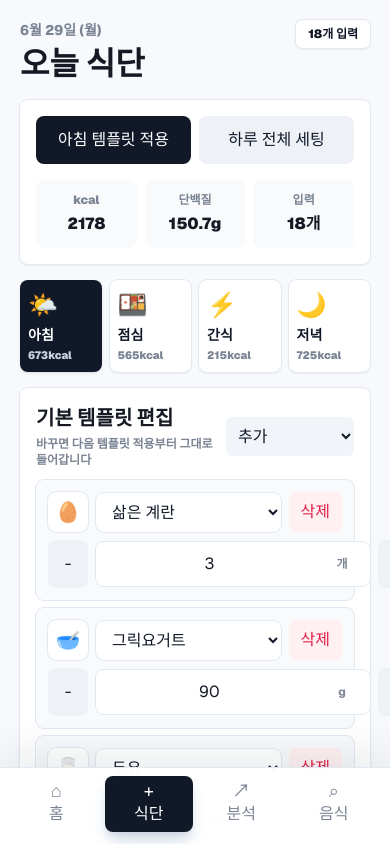
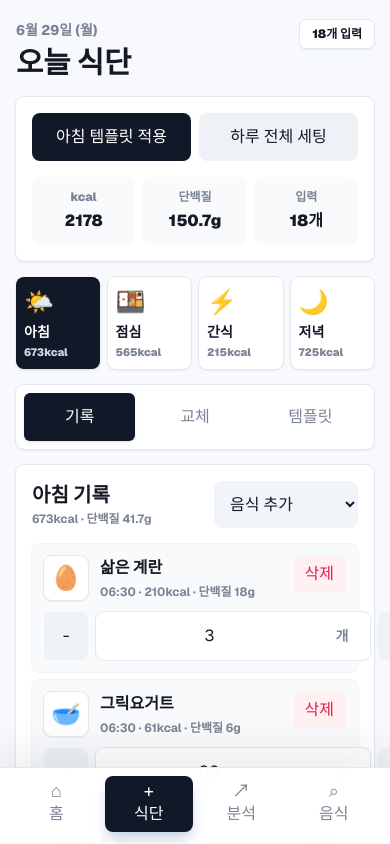
Before and after one commit to lmsnism-ux/body-profile-nutrition, a Next.js app: page / in a window 390 px wide. Both pictures are taken after a click on the button "기본 식단으로 시작". Shown: the top 844 px of the page. Built offline with nearby package versions, Linux system fonts and the light colour scheme.

Commit message:
Polish mobile UX and meal feedback

```diff
--- a/src/app/page.tsx
+++ b/src/app/page.tsx
@@ -1,7 +1,7 @@
 "use client";
 
 import { useMemo, useState } from "react";
-import { addDays, koreanDate, monthDates, todayKey, weekDates } from "@/lib/date";
+import { koreanDate, monthDates, todayKey, weekDates } from "@/lib/date";
 import { mealTemplateSummaries } from "@/data/defaultMealTemplates";
 import { calculateDailyNutrition, calculateEntryNutrition, round, scoreDay, targetForWeight } from "@/lib/nutrition";
 import { NutritionProvider, useNutrition } from "@/store/NutritionProvider";
@@ -64,6 +64,8 @@ const mealRoleGroups = [
   { label: "과일", emoji: "🫐", foodIds: ["blueberry", "banana", "avocado", "apple"] },
 ];
 
+const clampWeight = (value: number) => Math.min(90, Math.max(75, value));
+
 const emptyFoodForm: FoodForm = {
   name: "",
   emoji: "🍽️",
@@ -91,9 +93,9 @@ function NutritionApp() {
   const [tab, setTab] = useState<TabId>("home");
 
   return (
-    <main className="min-h-dvh bg-[#E9EEF5] text-[#151923]">
-      <div className="mx-auto flex min-h-dvh w-full max-w-md flex-col bg-[#F7F9FC] shadow-2xl shadow-slate-300/60">
-        <div className="flex-1 overflow-y-auto px-5 pb-28 pt-5">
+    <main className="min-h-dvh overflow-x-hidden bg-[#E9EEF5] text-[#151923]">
+      <div className="mx-auto flex min-h-dvh w-full max-w-md min-w-0 flex-col overflow-x-hidden bg-[#F7F9FC] shadow-2xl shadow-slate-300/60">
+        <div className="min-w-0 flex-1 overflow-x-hidden overflow-y-auto px-4 pb-28 pt-5 sm:px-5">
           {tab === "home" && <HomeView goMeals={() => setTab("meals")} />}
           {tab === "meals" && <MealsView />}
           {tab === "analysis" && <AnalysisView />}
@@ -220,6 +222,7 @@ function MealsView() {
     removeEntry,
   } = useNutrition();
   const [selectedMeal, setSelectedMeal] = useState<MealType>("아침");
+  const [mealTool, setMealTool] = useState<"record" | "swap" | "template">("record");
   const favoriteFoods = foods.filter((food) => food.favorite);
   const total = useMemo(() => calculateDailyNutrition(log.entries, foods), [foods, log.entries]);
   const selectedEntries = log.entries.filter((entry) => entry.mealType === selectedMeal);
@@ -265,6 +268,36 @@ function MealsView() {
 
       <MealSwitcher selectedMeal={selectedMeal} entries={log.entries} foods={foods} onSelect={setSelectedMeal} />
 
+      <div className="rounded-lg bg-white p-2 shadow-sm ring-1 ring-slate-200">
+        <div className="grid grid-cols-3 gap-1">
+          <ToolTab active={mealTool === "record"} onClick={() => setMealTool("record")} label="기록" />
+          <ToolTab active={mealTool === "swap"} onClick={() => setMealTool("swap")} label="교체" />
+          <ToolTab active={mealTool === "template"} onClick={() => setMealTool("template")} label="템플릿" />
+        </div>
+      </div>
+
+      {mealTool === "record" && (
+        <MealRecordPanel
+          selectedMeal={selectedMeal}
+          template={template}
+          selectedEntries={selectedEntries}
+          selectedTotal={selectedTotal}
+          favoriteFoods={favoriteFoods}
+          addEntry={addEntry}
+          updateEntryAmount={updateEntryAmount}
+          removeEntry={removeEntry}
+          foods={foods}
+        />
+      )}
+
+      {mealTool === "swap" && (
+        <>
+          <RotationPanel selectedMeal={selectedMeal} onRotate={rotateMealFood} />
+          <RoleSwapPanel mealType={selectedMeal} entries={selectedEntries} foods={foods} onReplace={replaceMealFood} />
+        </>
+      )}
+
+      {mealTool === "template" && (
         <TemplateEditor
           mealType={selectedMeal}
           foods={foods}
@@ -274,52 +307,46 @@ function MealsView() {
           onAdd={addFoodToMealTemplate}
           onRemove={removeFoodFromMealTemplate}
         />
+      )}
+    </section>
+  );
+}
 
-      <div className="rounded-lg bg-[#111827] p-4 text-white shadow-xl shadow-slate-300">
-        <div className="flex items-start justify-between gap-3">
-          <div className="min-w-0">
-            <p className="text-sm font-black text-slate-300">{template.emoji} {template.title}</p>
-            <h2 className="mt-1 text-2xl font-black">{selectedMeal} 빠른 추가</h2>
-            <p className="mt-1 text-sm font-bold text-slate-300">{template.subtitle}</p>
-          </div>
-          <div className="rounded-lg bg-white/10 px-3 py-2 text-right">
-            <p className="text-xs font-black text-slate-300">현재</p>
-            <p className="text-lg font-black">{round(selectedTotal.calories)}kcal</p>
-          </div>
-        </div>
+function ToolTab({ active, onClick, label }: { active: boolean; onClick: () => void; label: string }) {
+  return (
     <button
-          onClick={addCurrentMealTemplate}
-          className="mt-4 h-14 w-full rounded-lg bg-white text-base font-black text-[#111827] transition active:scale-[0.99]"
+      onClick={onClick}
+      className={`rounded-md px-2 py-3 text-sm font-black transition active:scale-[0.98] ${
+        active ? "bg-[#111827] text-white shadow-sm" : "text-[#7B8494]"
+      }`}
     >
-          {template.emoji} {selectedMeal} 템플릿 한 번에 적용
+      {label}
     </button>
-      </div>
+  );
+}
 
-      <div className="rounded-lg bg-white p-4 shadow-sm ring-1 ring-slate-200">
-        <div className="flex items-center justify-between gap-3">
-          <div>
-            <h2 className="text-xl font-black">로테이션</h2>
-            <p className="mt-1 text-xs font-bold text-[#7B8494]">{selectedMeal}에 맞춰 같은 종류 음식만 바꿉니다</p>
-          </div>
-          <span className="rounded-md bg-[#ECFDF5] px-3 py-1.5 text-xs font-black text-[#047857]">한 번 터치</span>
-        </div>
-        <div className="mt-3 grid grid-cols-3 gap-2">
-          {rotationGroups.map((group) => (
-            <button
-              key={group.label}
-              onClick={() => rotateMealFood(selectedMeal, group.foodIds)}
-              className="rounded-lg bg-[#F8FAFC] px-3 py-3 text-left ring-1 ring-slate-200 transition active:scale-[0.98]"
-            >
-              <p className="text-2xl">{group.emoji}</p>
-              <p className="mt-1 text-sm font-black">{group.label}</p>
-              <p className="mt-0.5 text-[0.68rem] font-bold text-[#7B8494]">다음 음식</p>
-            </button>
-          ))}
-        </div>
-      </div>
-
-      <RoleSwapPanel mealType={selectedMeal} entries={selectedEntries} foods={foods} onReplace={replaceMealFood} />
-
+function MealRecordPanel({
+  selectedMeal,
+  template,
+  selectedEntries,
+  selectedTotal,
+  favoriteFoods,
+  addEntry,
+  updateEntryAmount,
+  removeEntry,
+  foods,
+}: {
+  selectedMeal: MealType;
+  template: { title: string; emoji: string; subtitle: string };
+  selectedEntries: DailyLog["entries"];
+  selectedTotal: Nutrients;
+  favoriteFoods: FoodItem[];
+  addEntry: (foodId: string, mealType: MealType) => void;
+  updateEntryAmount: (entryId: string, amount: number) => void;
+  removeEntry: (entryId: string) => void;
+  foods: FoodItem[];
+}) {
+  return (
     <div className="rounded-lg bg-white p-4 shadow-sm ring-1 ring-slate-200">
         <div className="flex items-center justify-between gap-3">
           <div>
@@ -345,7 +372,6 @@ function MealsView() {
             ))}
           </select>
         </div>
-
         <div className="mt-4 space-y-2">
           {selectedEntries.length === 0 && (
             <div className="rounded-lg border border-dashed border-slate-300 bg-[#F8FAFC] px-4 py-6 text-center">
@@ -400,7 +426,33 @@ function MealsView() {
           })}
         </div>
       </div>
-    </section>
+  );
+}
+
+function RotationPanel({ selectedMeal, onRotate }: { selectedMeal: MealType; onRotate: (mealType: MealType, foodIds: string[]) => void }) {
+  return (
+    <div className="rounded-lg bg-white p-4 shadow-sm ring-1 ring-slate-200">
+      <div className="flex items-center justify-between gap-3">
+        <div>
+          <h2 className="text-xl font-black">한 번에 바꾸기</h2>
+          <p className="mt-1 text-xs font-bold text-[#7B8494]">{selectedMeal} 음식 역할만 빠르게 교체합니다</p>
+        </div>
+        <span className="rounded-md bg-[#ECFDF5] px-3 py-1.5 text-xs font-black text-[#047857]">터치</span>
+      </div>
+      <div className="mt-3 grid grid-cols-3 gap-2">
+        {rotationGroups.map((group) => (
+          <button
+            key={group.label}
+            onClick={() => onRotate(selectedMeal, group.foodIds)}
+            className="min-w-0 rounded-lg bg-[#F8FAFC] px-3 py-3 text-left ring-1 ring-slate-200 transition active:scale-[0.98]"
+          >
+            <p className="text-2xl">{group.emoji}</p>
+            <p className="mt-1 truncate text-sm font-black">{group.label}</p>
+            <p className="mt-0.5 text-[0.68rem] font-bold text-[#7B8494]">다음 음식</p>
+          </button>
+        ))}
+      </div>
+    </div>
   );
 }
 
@@ -570,14 +622,14 @@ function WeightControl({
   function commit(value: string) {
     const next = Number(value);
     if (!Number.isFinite(next) || next <= 0) return;
-    const rounded = round(next);
+    const rounded = round(clampWeight(next));
     setDraft(String(rounded));
     onChange(rounded);
   }
 
   function step(delta: number) {
     const base = Number(draft) || weight || previousWeight;
-    const next = round(Math.max(30, base + delta));
+    const next = round(clampWeight(base + delta));
     setDraft(String(next));
     onChange(next);
   }
@@ -587,7 +639,7 @@ function WeightControl({
       <div className="flex items-start justify-between gap-3">
         <div>
           <p className="text-xs font-black text-[#7B8494]">오늘 체중</p>
-          <p className="mt-1 text-sm font-bold text-[#7B8494]">키 {heightCm}cm 고정 · 전일 {round(previousWeight)}kg 기준</p>
+          <p className="mt-1 text-sm font-bold text-[#7B8494]">키 {heightCm}cm 고정 · 75~90kg 범위</p>
         </div>
         <span className="rounded-md bg-[#F1F5F9] px-3 py-1.5 text-xs font-black text-[#566174]">0 방지</span>
       </div>
@@ -602,6 +654,8 @@ function WeightControl({
             className="min-w-0 flex-1 bg-transparent text-center text-3xl font-black outline-none"
             type="number"
             step="0.1"
+            min="75"
+            max="90"
             inputMode="decimal"
           />
           <span className="w-8 text-center text-sm font-bold text-[#7B8494]">kg</span>
@@ -739,7 +793,7 @@ function CompactBars({ title, caption, items, unit, tone }: { title: string; cap
 function AnalysisView() {
   const { logsByDate, foods } = useNutrition();
   const today = todayKey();
-  const days = useMemo(() => [-6, -5, -4, -3, -2, -1, 0].map((offset) => addDays(today, offset)), [today]);
+  const days = useMemo(() => weekDates(today), [today]);
   const summaries = days.map((date) => {
     const log = logsByDate[date] ?? createDisplayLog(date);
     const total = calculateDailyNutrition(log.entries, foods);
@@ -759,24 +813,25 @@ function AnalysisView() {
   const avgScore = recorded.length ? recorded.reduce((sum, item) => sum + item.score, 0) / recorded.length : 0;
   const proteinHits = recorded.filter((item) => item.proteinHit).length;
   const deviations = recorded.reduce((sum, item) => sum + item.log.entries.filter((entry) => entry.mealType === "이탈음식").length, 0);
-  const weights = summaries.filter((item) => item.log.weightKg > 0).map((item) => item.log.weightKg);
+  const weights = recorded.filter((item) => item.log.weightKg > 0).map((item) => item.log.weightKg);
   const weightDelta = weights.length >= 2 ? weights[weights.length - 1] - weights[0] : 0;
+  const hasEnoughData = recorded.length >= 2;
 
   return (
     <section className="space-y-4">
-      <AppHeader eyebrow="최근 7일 흐름" title="분석" aside={`${recorded.length}일 기록`} />
+      <AppHeader eyebrow="월요일 시작" title="분석" aside={`${recorded.length}/7 기록`} />
 
       <div className="grid grid-cols-2 gap-3">
-        <InfoCard label="평균 칼로리">
-          <p className="text-3xl font-black">{recorded.length ? round(avgCalories) : "-"}</p>
-          <p className="mt-1 text-xs font-bold text-[#7B8494]">기록 {recorded.length}일</p>
+        <InfoCard label="이번 주 기록">
+          <p className="text-3xl font-black">{recorded.length}/7</p>
+          <p className="mt-1 text-xs font-bold text-[#7B8494]">식단 입력일</p>
         </InfoCard>
         <InfoCard label="평균 점수">
-          <p className="text-3xl font-black">{recorded.length ? round(avgScore) : "-"}</p>
+          <p className="text-3xl font-black">{hasEnoughData ? round(avgScore) : "-"}</p>
           <p className="mt-1 text-xs font-bold text-[#7B8494]">100점 기준</p>
         </InfoCard>
         <InfoCard label="단백질 달성">
-          <p className="text-3xl font-black">{proteinHits}/{recorded.length || 0}</p>
+          <p className="text-3xl font-black">{recorded.length ? `${proteinHits}/${recorded.length}` : "-"}</p>
           <p className="mt-1 text-xs font-bold text-[#7B8494]">목표 90% 이상</p>
         </InfoCard>
         <InfoCard label="체중 변화">
@@ -789,7 +844,7 @@ function AnalysisView() {
         <div className="flex items-center justify-between gap-3">
           <div>
             <h2 className="text-xl font-black">주간 실행력</h2>
-            <p className="mt-1 text-xs font-bold text-[#7B8494]">목표 칼로리 대비 섭취량</p>
+            <p className="mt-1 text-xs font-bold text-[#7B8494]">월요일부터 일요일까지 한눈에 보기</p>
           </div>
           <span className="rounded-md bg-[#FFF1F2] px-3 py-1.5 text-xs font-black text-[#E11D48]">
             이탈 {deviations}회
@@ -818,10 +873,11 @@ function AnalysisView() {
         <h2 className="text-xl font-black">다음 개선 포인트</h2>
         <div className="mt-3 space-y-2">
           {recorded.length === 0 && <Insight text="아직 분석할 식단 기록이 없습니다. 오늘 식단부터 입력해 주세요." />}
-          {recorded.length > 0 && proteinHits < recorded.length && <Insight text="단백질 달성일이 부족합니다. 간식에 프로틴 또는 닭가슴살을 먼저 보강하는 편이 좋습니다." />}
+          {recorded.length === 1 && <Insight text="아직 하루치만 입력되었습니다. 최소 이틀 이상 쌓이면 흐름을 판단할 수 있습니다." />}
+          {hasEnoughData && proteinHits < recorded.length && <Insight text="단백질 달성일이 부족합니다. 간식에 프로틴 또는 닭가슴살을 먼저 보강하는 편이 좋습니다." />}
           {recorded.length > 0 && deviations > 0 && <Insight text="이탈음식이 기록되었습니다. 다음 날은 칼로리보다 단백질과 나트륨 회복을 우선 확인하세요." />}
-          {recorded.length > 0 && avgCalories < 1800 && <Insight text="평균 칼로리가 낮습니다. 운동 수행감이 떨어지면 탄수화물을 조금 올리는 전략이 필요합니다." />}
-          {recorded.length > 0 && proteinHits === recorded.length && deviations === 0 && <Insight text="최근 기록의 기본 흐름이 좋습니다. 이제 체중 추세를 보며 탄수화물 양을 미세 조정하면 됩니다." />}
+          {hasEnoughData && avgCalories > 0 && avgCalories < 1800 && <Insight text="평균 칼로리가 낮습니다. 운동 수행감이 떨어지면 탄수화물을 조금 올리는 전략이 필요합니다." />}
+          {hasEnoughData && proteinHits === recorded.length && deviations === 0 && <Insight text="최근 기록의 기본 흐름이 좋습니다. 이제 체중 추세를 보며 탄수화물 양을 미세 조정하면 됩니다." />}
         </div>
       </div>
     </section>
@@ -995,12 +1051,12 @@ function FoodsView() {
 
 function AppHeader({ eyebrow, title, aside }: { eyebrow: string; title: string; aside: string }) {
   return (
-    <header className="flex items-start justify-between gap-4">
-      <div>
+    <header className="flex min-w-0 items-start justify-between gap-3">
+      <div className="min-w-0">
         <p className="text-sm font-extrabold text-[#7B8494]">{eyebrow}</p>
-        <h1 className="mt-1 text-[2rem] font-black leading-tight tracking-normal">{title}</h1>
+        <h1 className="mt-1 break-keep text-[1.85rem] font-black leading-tight tracking-normal">{title}</h1>
       </div>
-      <span className="rounded-md bg-white px-3 py-1.5 text-xs font-black text-[#111827] shadow-sm ring-1 ring-slate-200">
+      <span className="shrink-0 rounded-md bg-white px-3 py-1.5 text-xs font-black text-[#111827] shadow-sm ring-1 ring-slate-200">
         {aside}
       </span>
     </header>
@@ -1165,6 +1221,7 @@ function MealProgressRow({
 }) {
   const meta = nutrientLabels[name];
   const mealPercent = mealTarget ? Math.round((mealValue / mealTarget) * 100) : 0;
+  const dayPercent = dayTarget ? Math.round((dayValue / dayTarget) * 100) : 0;
   const dayRemain = Math.max(0, dayTarget - dayValue);
   const status = mealValue >= mealTarget * 0.85 ? "충분" : "보강";
 
@@ -1183,8 +1240,25 @@ function MealProgressRow({
           {status}
         </span>
       </div>
-      <div className="mt-3 h-2 overflow-hidden rounded-full bg-[#E5EAF1]">
+      <div className="mt-3 space-y-2">
+        <div>
+          <div className="mb-1 flex justify-between text-[0.68rem] font-black text-[#7B8494]">
+            <span>현재 끼니</span>
+            <span>{Math.min(100, mealPercent)}%</span>
+          </div>
+          <div className="h-2 overflow-hidden rounded-full bg-[#E5EAF1]">
             <div className="h-full rounded-full" style={{ width: `${Math.min(100, mealPercent)}%`, backgroundColor: meta.accent }} />
+          </div>
+        </div>
+        <div>
+          <div className="mb-1 flex justify-between text-[0.68rem] font-black text-[#7B8494]">
+            <span>하루 전체</span>
+            <span>남음 {round(dayRemain)}{meta.unit}</span>
+          </div>
+          <div className="h-2 overflow-hidden rounded-full bg-[#E5EAF1]">
+            <div className="h-full rounded-full bg-[#111827]" style={{ width: `${Math.min(100, dayPercent)}%` }} />
+          </div>
+        </div>
       </div>
     </div>
   );
@@ -1196,7 +1270,11 @@ function FoodCard({ food, onEdit }: { food: FoodItem; onEdit: () => void }) {
 
   return (
     <div className="rounded-lg bg-white p-4 shadow-sm ring-1 ring-slate-200">
-      <div className="flex items-start justify-between gap-3">
+      <div className="flex min-w-0 items-start justify-between gap-3">
+        <div className="flex min-w-0 gap-3">
+          <div className="grid h-13 w-13 shrink-0 place-items-center rounded-lg bg-[#FFF7ED] text-3xl ring-1 ring-orange-100">
+            {food.emoji ?? "🍽️"}
+          </div>
           <div className="min-w-0">
             <p className="truncate text-lg font-black">{food.name}</p>
             <p className="mt-1 text-sm font-bold text-[#7B8494]">
@@ -1204,6 +1282,7 @@ function FoodCard({ food, onEdit }: { food: FoodItem; onEdit: () => void }) {
               {food.baseAmount}
               {food.unit} 기준 · {food.category}
             </p>
+          </div>
         </div>
         <div className="flex shrink-0 flex-col items-end gap-2">
           <span className={`rounded-md px-3 py-1.5 text-xs font-black ${missing ? "bg-[#FFFBEB] text-[#92400E]" : "bg-[#F1F5F9] text-[#566174]"}`}>
--- a/src/store/NutritionProvider.tsx
+++ b/src/store/NutritionProvider.tsx
@@ -63,6 +63,7 @@ const defaultGroceries: GroceryItem[] = [
 
 const NutritionContext = createContext<NutritionContextValue | null>(null);
 const storageKey = "bp-nutrition-mvp-v2";
+const clampWeight = (value: number) => Math.min(90, Math.max(75, value));
 
 type StoredNutritionState = {
   foods: FoodItem[];
@@ -225,7 +226,7 @@ export function NutritionProvider({ children }: { children: React.ReactNode }) {
       setSelectedDate(date);
       setLogsByDate((current) => current[date] ? current : { ...current, [date]: createEmptyLog(date, findLatestWeight(current, date)) });
     },
-    setWeight: (weightKg) => updateSelectedLog((current) => ({ ...current, weightKg })),
+    setWeight: (weightKg) => updateSelectedLog((current) => ({ ...current, weightKg: clampWeight(weightKg) })),
     updateTarget: (dayType, key, value) =>
       setNutritionTargets((current) => ({
         ...current,
```
Lines whose indentation alone changed are shown as unchanged.
